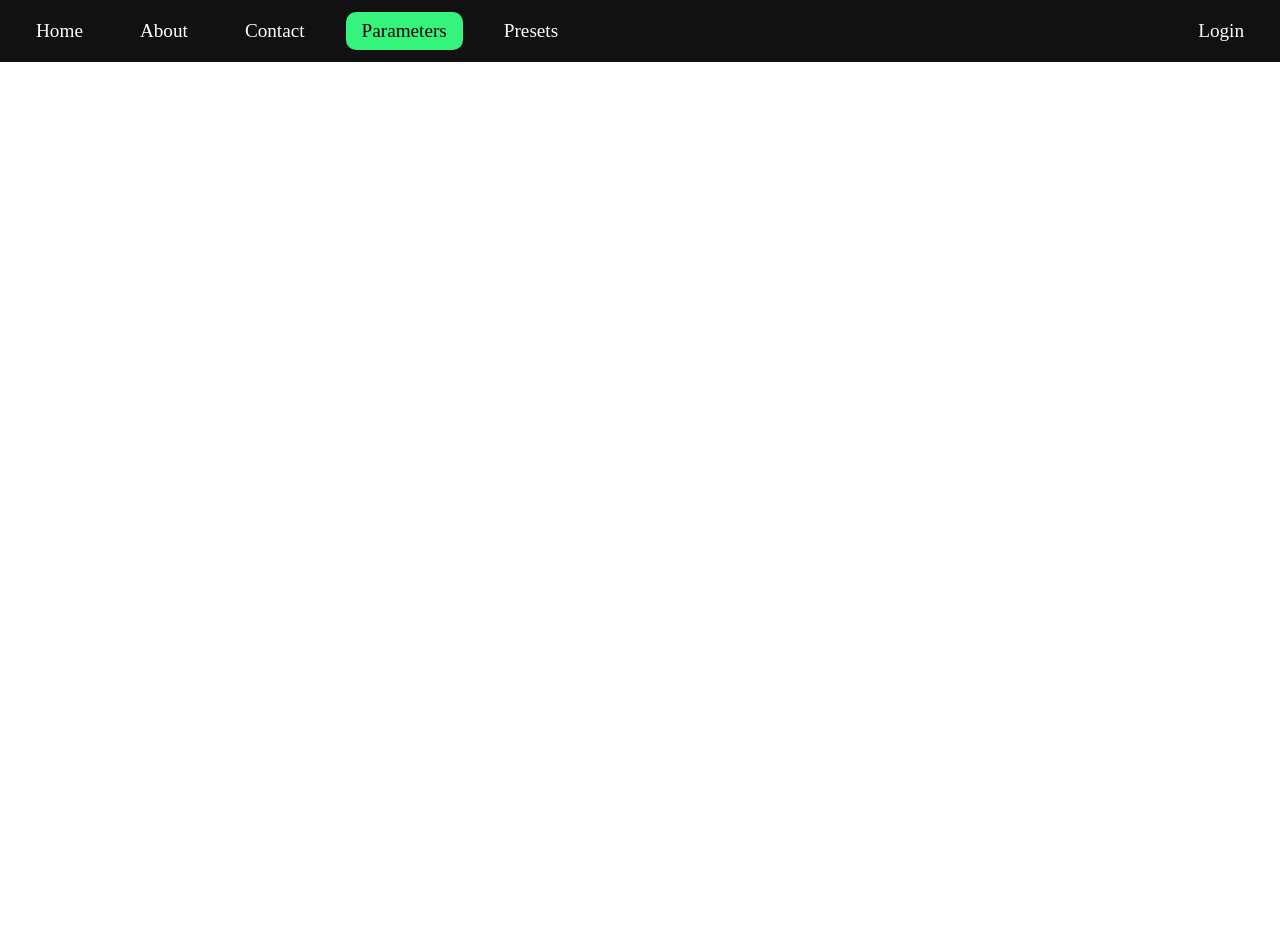
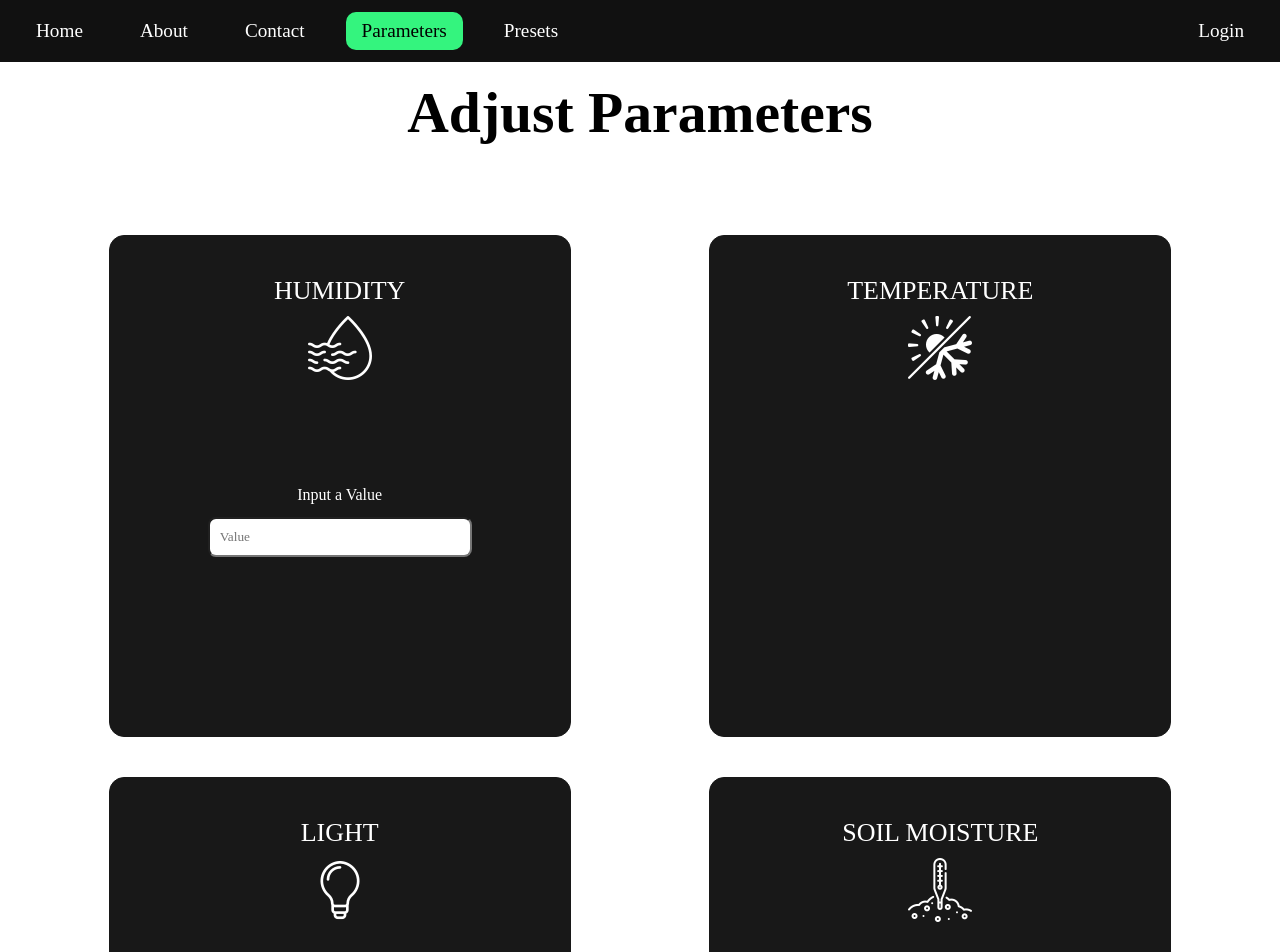
Before and after one commit to seannn9/Thesis-Webpage-Mockup, a React (Vite) app: page /parameters in a window 1280 px wide. Shown: the top 952 px of the page. Before the commit the page ends 800 px from the top, so only its background shows below. Built offline with nearby package versions, Linux system fonts and the light colour scheme.

Commit message:
added new page called parameters

```diff
--- a/src/pages/Parameters.jsx
+++ b/src/pages/Parameters.jsx
@@ -1,5 +1,11 @@
 import { Link } from "react-router-dom";
 import React from "react";
+import "../styles/Parameters.css";
+import humidityImg from "../images/humidity.png";
+import tempImg from "../images/temperatures.png";
+import lightImg from "../images/bulb.png";
+import soilMoistImg from "../images/meter.png";
+import Card from "../components/Card"; // Card component to avoid repeating code
 
 function Parameters() {
     return (
@@ -16,6 +22,47 @@ function Parameters() {
                     Login
                 </Link>
             </div>
+            <div className="adjustTitle">
+                <h1>Adjust Parameters</h1>
+            </div>
+            <div className="parametersCards">
+                {/* <div className="card humidity">
+                    <p>HUMIDITY</p>
+                    <img src={humidityImg} alt="Humidity Icon" />
+                    <br />
+                    <br />
+                    <br />
+                    <br />
+                    <form action="">
+                        <label htmlFor="">Input a Value</label>
+                        <br />
+                        <input
+                            type="text"
+                            name="humidityVal"
+                            className="humidityVal"
+                            placeholder="Value"
+                        />
+                    </form>
+                </div> */}
+                <Card
+                    name="humidityVal"
+                    inputClassName="inputHumidityVal"
+                    className="card humidity"
+                    src={humidityImg}
+                />
+                <div className="card temperature">
+                    <p>TEMPERATURE</p>
+                    <img src={tempImg} alt="Temperature Icon" />
+                </div>
+                <div className="card light">
+                    <p>LIGHT</p>
+                    <img src={lightImg} alt="Light Bulb Icon" />
+                </div>
+                <div className="card soilMoisture">
+                    <p>SOIL MOISTURE</p>
+                    <img src={soilMoistImg} alt="Soil Moisture Icon" />
+                </div>
+            </div>
         </>
     );
 }
```
